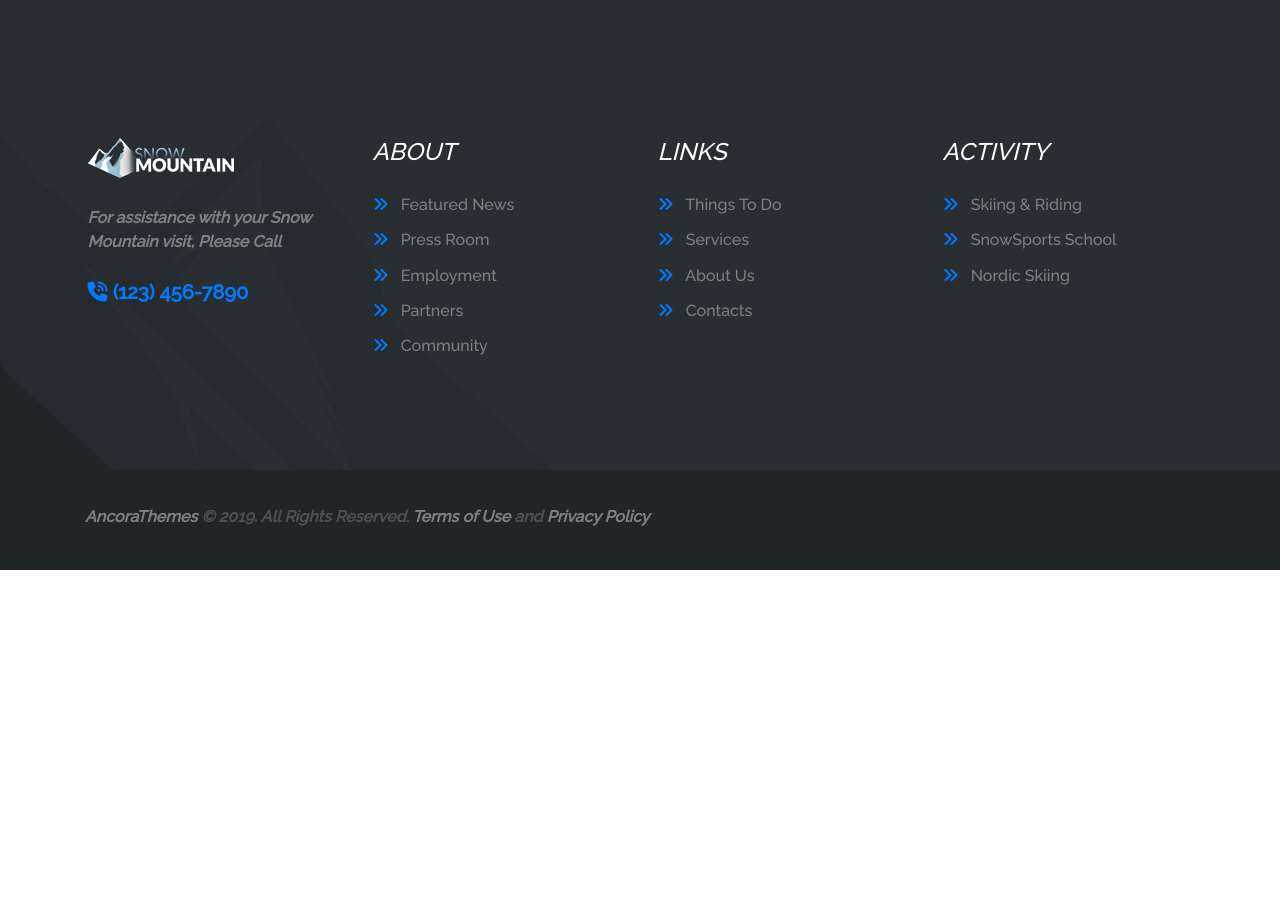
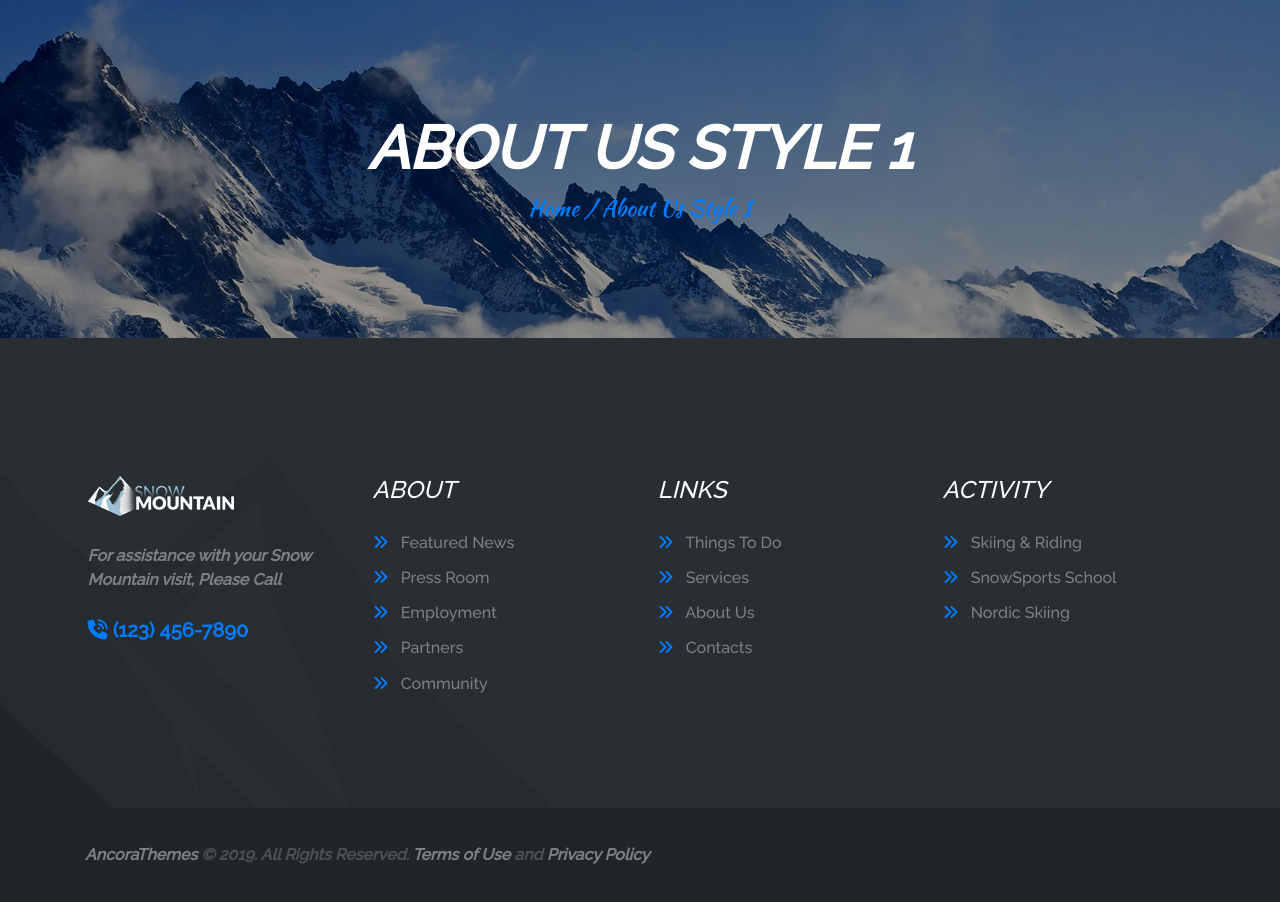
Before and after one commit to TrioAngel/ArmSkiDemo, a website: page index.html in a window 1280 px wide. Before the commit the page ends 800 px from the top, so only its background shows below. Drawn offline with nearby package versions, Linux system fonts and the light colour scheme.

Commit message:
adding about header

```diff
--- a/index.html
+++ b/index.html
@@ -12,6 +12,19 @@
 </head>
 
 <body>
+
+    <!-- About us Style 1 section -->
+
+    <section id="header-img">
+        <div class="container">
+            <h1 id="about-title">ABOUT US STYLE 1</h1>
+            <span class="text-primary">Home / About Us Style 1</span>
+
+
+        </div>
+
+
+    </section>
 
     <!-- Scroll up Button -->
 
@@ -30,7 +43,8 @@
                 <div class="row">
                     <div class="col-8 col-sm-3 footer-col">
                         <img src="imgs/logo-white.png" alt="">
-                        <p id="cont-dscr" class="font-italic">For assistance with your Snow Mountain visit, Please Call</p>
+                        <p id="cont-dscr" class="font-italic">For assistance with your Snow Mountain visit, Please Call
+                        </p>
                         <span class="text-primary cont-phone">
                             <i class="fas fa-phone-volume"></i>
                             (123) 456-7890
--- /dev/null
+++ b/sass/_about-us-1.scss
@@ -0,0 +1,19 @@
+@import url('https://fonts.googleapis.com/css?family=Kaushan+Script&display=swap');
+
+// font-family: 'Kaushan Script', cursive;
+
+
+#header-img {
+    background: url(../imgs/header_bg.jpg) no-repeat center ;
+    background-size: cover;
+    color: #ffffff;
+}
+
+#about-title{
+    font-weight: 900 !important;
+    font-style: italic;
+}
+
+#header-img span {
+    font-family: 'Kaushan Script', cursive;
+}
--- a/sass/main.scss
+++ b/sass/main.scss
@@ -1,5 +1,6 @@
 @import "../node_modules/bootstrap/scss/bootstrap";
 @import url('https://fonts.googleapis.com/css?family=Raleway:500&display=swap');
+@import url('https://fonts.googleapis.com/css?family=Kaushan+Script&display=swap');
 @import "_footer";
 
 body{
@@ -52,3 +53,28 @@ body{
     bottom: 1.5em;
 
 }
+
+// about us section
+
+#header-img {
+    background: url(../imgs/header_bg.jpg) no-repeat center ;
+    background-size: cover;
+    color: #ffffff;
+    text-align: center;
+}
+
+#header-img .container{
+    padding: 7em 2em;
+}
+
+#about-title{
+    font-size: 3.75em;
+    font-weight: bolder;
+    font-style: italic;
+}
+
+#header-img span {
+    font-family: 'Kaushan Script', cursive;
+    font-size: 1.4em;
+    padding-top: 1em
+}
```
Also changed, not shown: css/main.css, imgs/header_bg.jpg (added), 1 other file.
